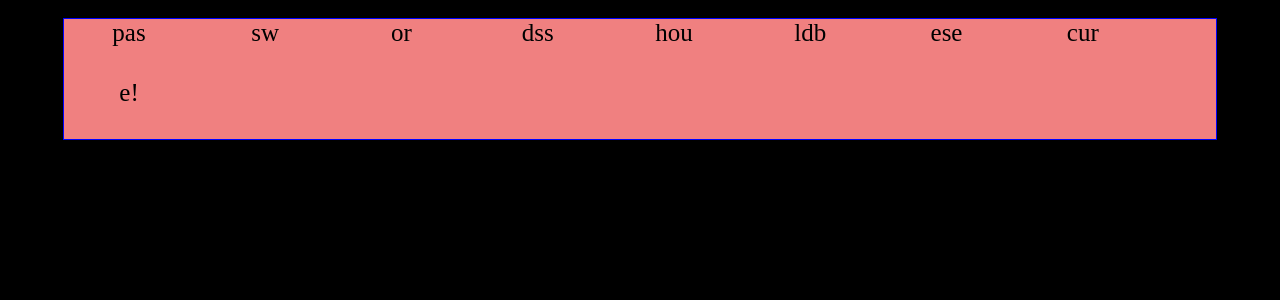
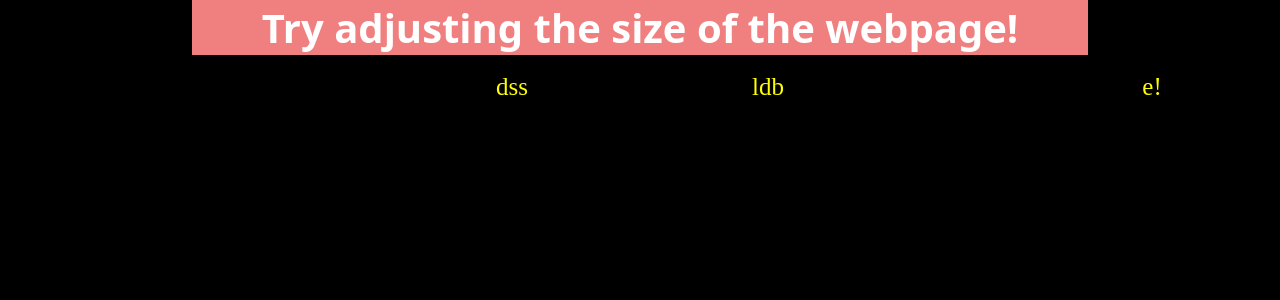
Before and after one commit to devon-23/WebProgramming, a PHP site: page /assignment5.html in a window 1280 px wide. Shown: the top 300 px of the page. Run offline with PHP 8.4, Linux system fonts and the light colour scheme.

Commit message:
finished assignment 5

```diff
--- a/assignment5.html
+++ b/assignment5.html
@@ -8,6 +8,9 @@
         <title>Assignment 5</title>
     </head>
     <body>
+        <div class="instruction">
+            <h1>Try adjusting the size of the webpage!</h1>
+        </div>
         <div class="word-box">
             <div class="words" id="the">The</div>
             <div class="words" id="hidden">hidden</div>
--- a/etc/assignment5styles.css
+++ b/etc/assignment5styles.css
@@ -7,30 +7,36 @@
     display: inline-block;
 }
 
+.instruction {
+    font-family: system-ui, -apple-system, BlinkMacSystemFont, 'Segoe UI', Roboto, Oxygen, Ubuntu, Cantarell, 'Open Sans', 'Helvetica Neue', sans-serif;
+    color: white;
+    display: flex; /* flex box */
+    flex-direction: row; /* line alignment */
+    word-wrap: break-word;
+    justify-content: center; /* justify content */
+    background-color: lightcoral;
+    width: 70vw;
+    font-size: 20px;
+    align-items: center; /* line alignment */
+}
+
 .password {
-    border: 1px solid blue;
-    /* display: flex; */
-    /* flex-direction: row; */
-    /* flex-wrap: wrap; */
+    display: flex;
     justify-content: center;
-    background-color: lightcoral;
     width: 90vw;
-    /* height: 70vh; */
     font-size: 25px;
 }
 
 .password>div {
-    /* color: white; */
     flex-wrap: wrap;
-    /* border: 1px solid grey; */
     height: 60px;
     width: 130px;
     text-align: center;
     display: inline-block;
-    /* background-color: blue; */
 }
 
-@media only screen and (max-width: 600px) {
+@media only screen and (max-width: 600px) { /* media query */
+    /* styling multiple selectors */
     body {
         background-color: aqua;
     }
@@ -68,6 +74,10 @@
     #password {
         color: black;
     }
+
+    #two {
+        color: black;
+    }
 }
 
 @media only screen and (min-width: 801px) and (max-width: 900px) {
@@ -90,10 +100,6 @@
         color: aqua;
     }
     #on {
-        color: black;
-    }
-
-    #two {
         color: black;
     }
 }
@@ -126,7 +132,7 @@
     }
 }
 
-@media only screen and (min-width: 1201px) {
+@media only screen and (min-width: 1201px) and (max-width: 1600px) {
     body {
         background-color: black;
     }
@@ -135,7 +141,21 @@
     }
 
     #four {
-        color: black;
+        color: yellow;
+        z-index: 1;
     }
+}
 
+@media only screen and (min-width: 1601px) {
+    body {
+        background-color: black;
+    }
+    .password {
+        color: antiquewhite;
+        display: flex;
+        flex-direction: column;
+        justify-content: center;
+        width: 90vw;
+        font-size: 25px;
+    }
 }
```
Also changed, not shown: lecture-6/index.html (+26 -9 lines), lecture-6/script.js (+20 -5 lines), lecture-6/style.css (added, +11 -0 lines).
